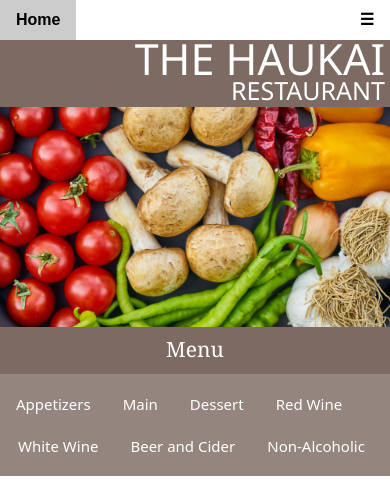
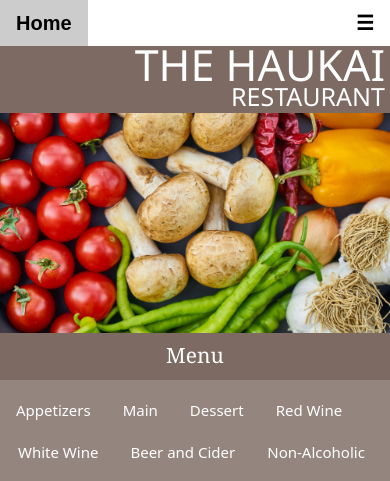
Before and after one commit to AdelTljrd/haukai.github.io, a PHP site: page /menu/menu.html in a window 390 px wide. Shown: the top 481 px of the page. Run offline with PHP 8.4, Linux system fonts and the light colour scheme; grey boxes are pictures that could not be loaded.

Commit message:
Increased the navigation font size

```diff
--- a/css/styles.css
+++ b/css/styles.css
@@ -6,7 +6,7 @@
   color: #000000;
   font-family: Arial, Helvetica, sans-serif;
   font-weight: bold;
-  font-size: 16px;
+  font-size: 20px;
 }
 #navbar a:hover, #demo a:hover {
   text-decoration: none;
@@ -463,8 +463,10 @@ h2 a:hover, h3 a:hover {
   .contact-details h4, .culture-container-3 h4 {
     font-size: 17px;
   }
-  #navbar, #demo {
-
+  #navbar {
+    font-size: 20px;
+  }
+  #demo {
     font-size: 16px;
   }
   .menu-header {
```
